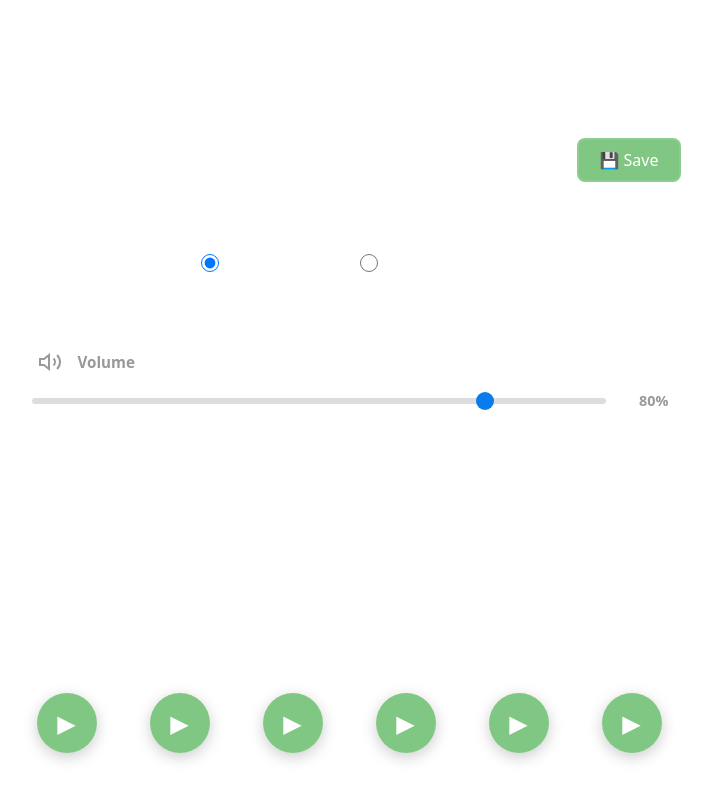
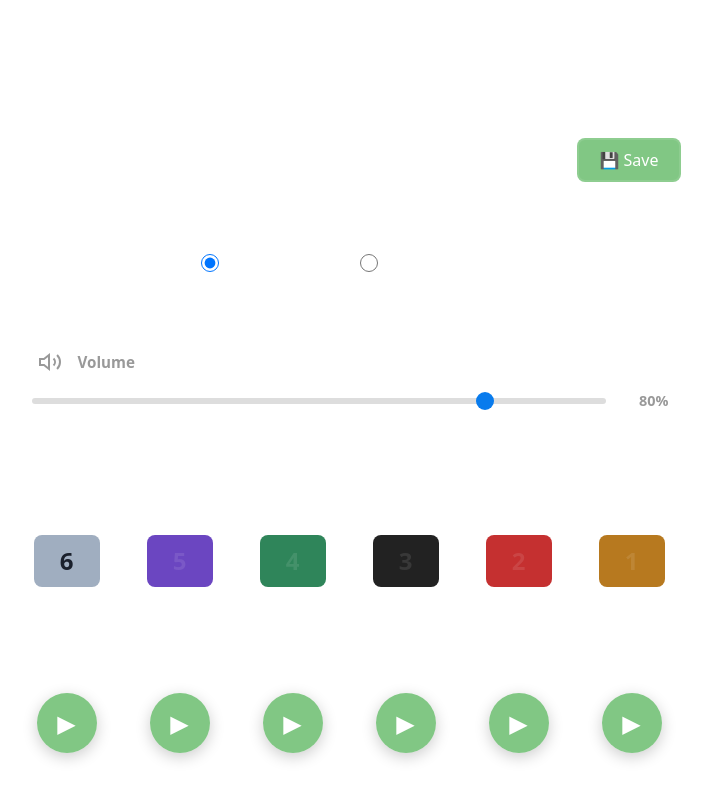
Before and after one commit to tkdguy85/guitar-tuner, a Vue app: page / in a window 1280 px wide. Shown: the part 532-1332 px from the top of the page, without its empty margins (291-1003 px from the left). Built offline with nearby package versions, Linux system fonts and the light colour scheme.

Commit message:
String color update

```diff
--- a/src/App.vue
+++ b/src/App.vue
@@ -47,6 +47,7 @@
           :strings="currentStrings"
           :playback-mode="playbackMode"
           :instrument="currentInstrument"
+          :current-tuning="currentTuning"
           :playing-string="playingString"
           @update-string="updateString"
           @play="handlePlay"
--- a/src/components/StringDisplay.vue
+++ b/src/components/StringDisplay.vue
@@ -8,7 +8,12 @@
         class="string-control"
         :class="{ 'playing': playingString === index }"
       >
-        <span class="string-number">{{ strings.length - index }}</span>
+        <span
+          class="string-number"
+          :class="stringNumberColor(index)"
+        >
+          {{ strings.length - index }}
+        </span>
 
         <select
           :value="note"
@@ -40,6 +45,8 @@
 </template>
 
 <script setup>
+import { computed } from 'vue'
+
 const props = defineProps({
   strings: {
     type: Array,
@@ -50,6 +57,10 @@ const props = defineProps({
     required: true
   },
   instrument: {
+    type: String,
+    required: true
+  },
+  currentTuning: {
     type: String,
     required: true
   },
@@ -69,6 +80,48 @@ const availableNotes = [
   'C4', 'C#4', 'D4', 'D#4', 'E4', 'F4', 'F#4', 'G4', 'G#4', 'A4', 'A#4', 'B4',
   'C5', 'C#5', 'D5', 'D#5', 'E5', 'F5', 'F#5', 'G5', 'G#5', 'A5', 'A#5', 'B5'
 ]
+
+// String Color Schemes (by string count)
+const BASS_SCHEMES = {
+  4: ['green', 'black', 'red', 'brass'],
+  5: ['green', 'black', 'red', 'brass', 'purple'],
+  6: ['silver', 'green', 'black', 'red', 'brass', 'purple']
+}
+
+const GUITAR_SCHEMES = {
+  6: ['silver', 'purple', 'green', 'black', 'red', 'brass'],
+  7: ['silver', 'purple', 'green', 'black', 'red', 'brass', 'silver'],
+  8: ['silver', 'purple', 'green', 'black', 'red', 'brass', 'purple', 'copper']
+}
+
+const SCHEMES = { bass: BASS_SCHEMES, guitar: GUITAR_SCHEMES }
+
+const instrumentType = computed(() => {
+  if (props.instrument === 'pure-tone') {
+    const label = props.currentTuning.toLowerCase()
+
+    if (label.includes('bass')) return 'bass'
+    if (label.includes('guitar')) return 'guitar'
+
+    return null
+  }
+
+  if (props.instrument === 'bass') return 'bass'
+  if (props.instrument.endsWith('-guitar')) return 'guitar'
+
+  return null
+})
+
+// Update on string/instrument change
+const colorScheme = computed(
+  () => SCHEMES[instrumentType.value]?.[props.strings.length] ?? null
+)
+
+function stringNumberColor(index) {
+  const color = colorScheme.value?.[index]
+  return color ? `string-number--${color}` : ''
+}
+
 </script>
 
 <style scoped>
@@ -96,7 +149,7 @@ const availableNotes = [
   }
 }
 
-.string-control .playing {
+.string-control.playing {
   background: rgba(66, 153, 225, 0.3);
   border: 2px solid rgba(66, 153, 225, 0.6);
 }
@@ -109,6 +162,36 @@ const availableNotes = [
   background: var(--primary-slate);
   padding: 8px;
   border-radius: 8px;
+}
+
+/* String color guide */
+.string-number--green  {
+  background: #2f855a;
+}
+
+.string-number--black  {
+  background: #222;
+}
+
+.string-number--red    {
+  background: #c53030;
+}
+
+.string-number--brass  {
+  background: #b7791f;
+}
+
+.string-number--purple {
+  background: #6b46c1;
+}
+
+.string-number--silver {
+  background: #a0aec0;
+  color: #1a202c;
+}
+
+.string-number--copper {
+  background: #b45309;
 }
 
 .note-selector {
```
